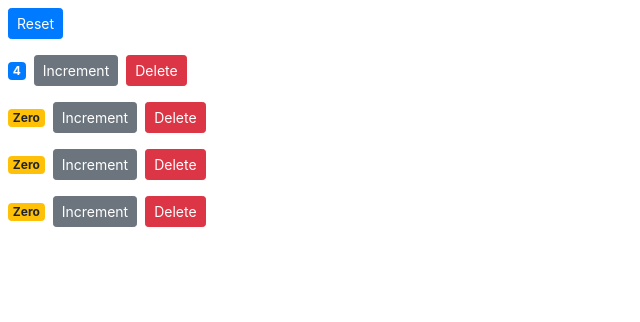
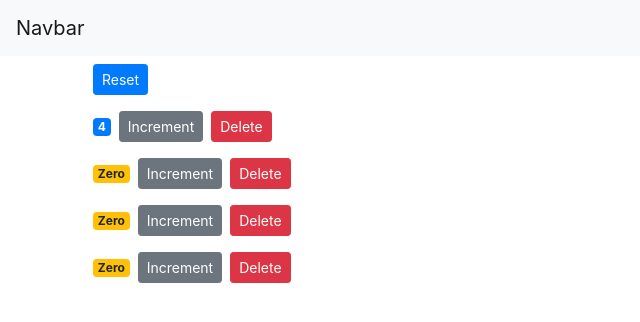
Before and after one commit to sandeepsinghal/react-app-cart, a React (Create React App) app: page / in a window 1280 px wide. Shown: the top 322 px of the page, without its empty margins (0-640 px from the left). Built offline with nearby package versions, Linux system fonts and the light colour scheme.

Commit message:
adding navigations

```diff
--- a/src/App.js
+++ b/src/App.js
@@ -1,25 +1,21 @@
-import logo from './logo.svg';
+
+import React, { Component } from 'react';
 import './App.css';
+import NavBar from './components/navbar';
+import Counters from './components/counters';
 
-function App() {
-  return (
-    <div className="App">
-      <header className="App-header">
-        <img src={logo} className="App-logo" alt="logo" />
-        <p>
-          Edit <code>src/App.js</code> and save to reload.
-        </p>
-        <a
-          className="App-link"
-          href="https://reactjs.org"
-          target="_blank"
-          rel="noopener noreferrer"
-        >
-          Learn React
-        </a>
-      </header>
-    </div>
-  );
+
+class App extends Component{
+  render(){
+    return (
+      <React.Fragment>
+        <NavBar/>
+        <main className="container">
+          <Counters />
+        </main>
+      </React.Fragment>
+    );
+  }
 }
 
 export default App;
--- /dev/null
+++ b/src/components/navbar.jsx
@@ -0,0 +1,15 @@
+import React, { Component } from "react";
+
+class NavBar extends Component {
+  render() {
+    return (
+      <nav className="navbar navbar-light bg-light">
+        <a className="navbar-brand" href="#">
+          Navbar
+        </a>
+      </nav>
+    );
+  }
+}
+
+export default NavBar;
--- a/src/index.js
+++ b/src/index.js
@@ -4,9 +4,9 @@ import './index.css';
 import App from './App';
 import reportWebVitals from './reportWebVitals';
 import 'bootstrap/dist/css/bootstrap.css';
-import Counters from './components/counters';
 
-ReactDOM.render(<Counters />, document.getElementById('root'));
+
+ReactDOM.render(<App />, document.getElementById('root'));
 
 // If you want to start measuring performance in your app, pass a function
 // to log results (for example: reportWebVitals(console.log))
```
